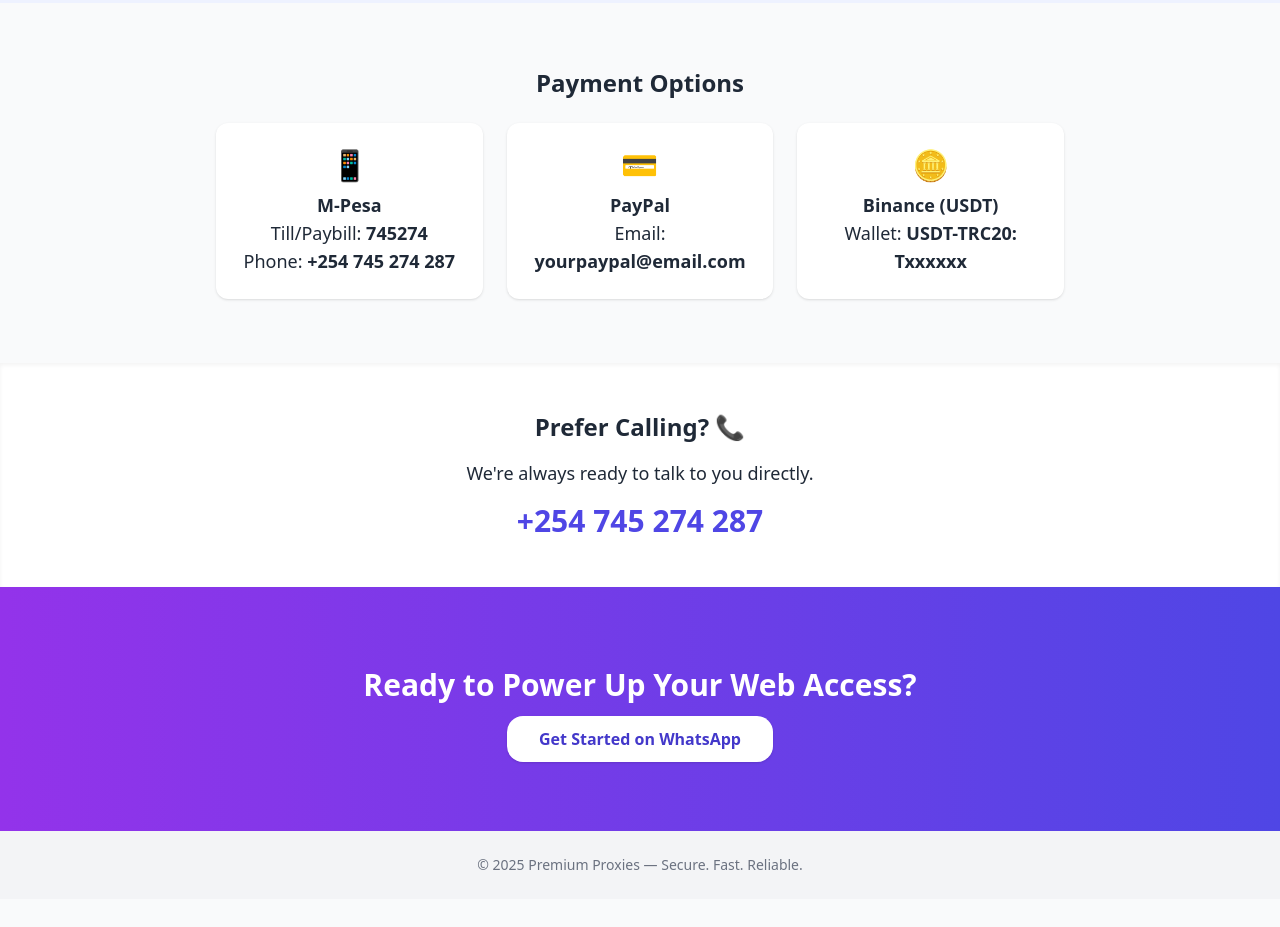
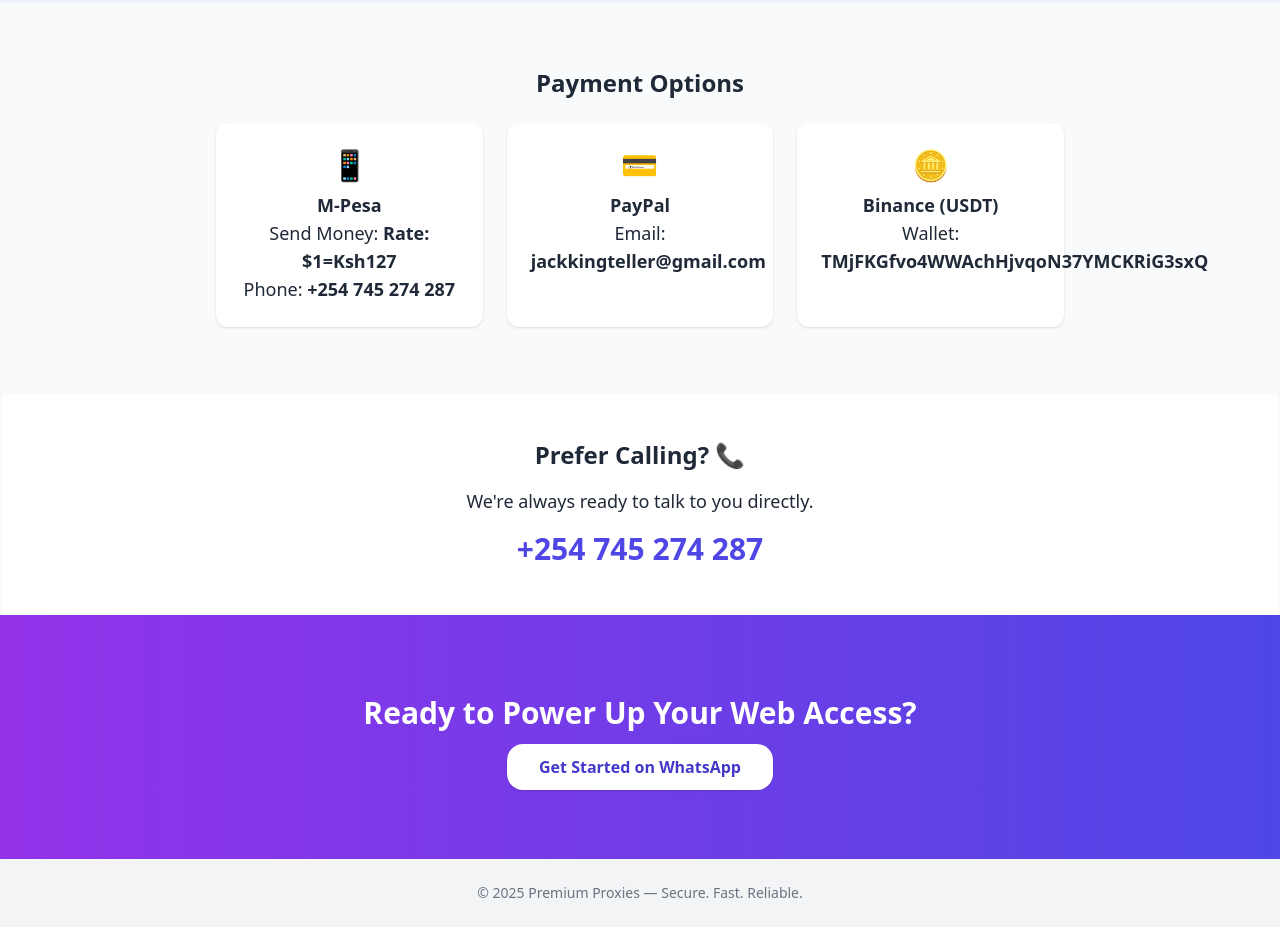
Before and after one commit to Ezramwangi/Proxiesss, a plain HTML site: page index.html in a window 1280 px wide. Shown: the part 989-1916 px from the top of the page. Before the commit the page ends 1888 px from the top, so only its background shows below. Drawn offline with nearby package versions, Linux system fonts and the light colour scheme.

Commit message:
Update index.html

```diff
--- a/index.html
+++ b/index.html
@@ -73,7 +73,7 @@
       <div class="bg-white shadow rounded-xl p-6">
         <p class="text-green-600 text-3xl mb-2">📱</p>
         <h4 class="font-bold">M-Pesa</h4>
-        <p>Till/Paybill: <span class="font-semibold">745274</span></p>
+        <p>Send Money: <span class="font-semibold">Rate: $1=Ksh127</span></p>
         <p>Phone: <span class="font-semibold">+254 745 274 287</span></p>
       </div>
 
@@ -81,14 +81,14 @@
       <div class="bg-white shadow rounded-xl p-6">
         <p class="text-blue-600 text-3xl mb-2">💳</p>
         <h4 class="font-bold">PayPal</h4>
-        <p>Email: <span class="font-semibold">yourpaypal@email.com</span></p>
+        <p>Email: <span class="font-semibold">jackkingteller@gmail.com</span></p>
       </div>
 
       <!-- Binance -->
       <div class="bg-white shadow rounded-xl p-6">
         <p class="text-yellow-500 text-3xl mb-2">🪙</p>
         <h4 class="font-bold">Binance (USDT)</h4>
-        <p>Wallet: <span class="font-semibold">USDT-TRC20: Txxxxxx</span></p>
+        <p>Wallet: <span class="font-semibold">TMjFKGfvo4WWAchHjvqoN37YMCKRiG3sxQ</span></p>
       </div>
 
     </div>
```
